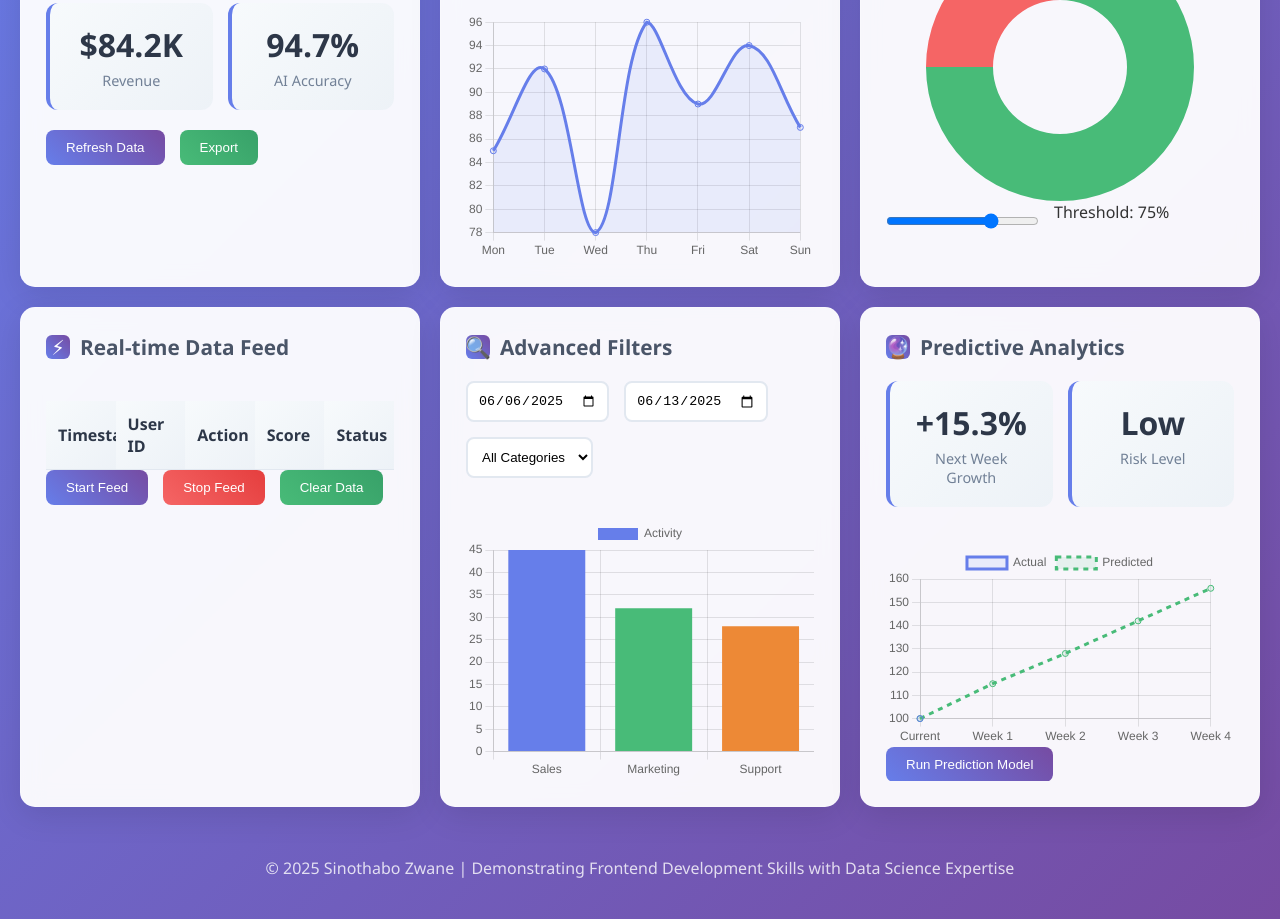
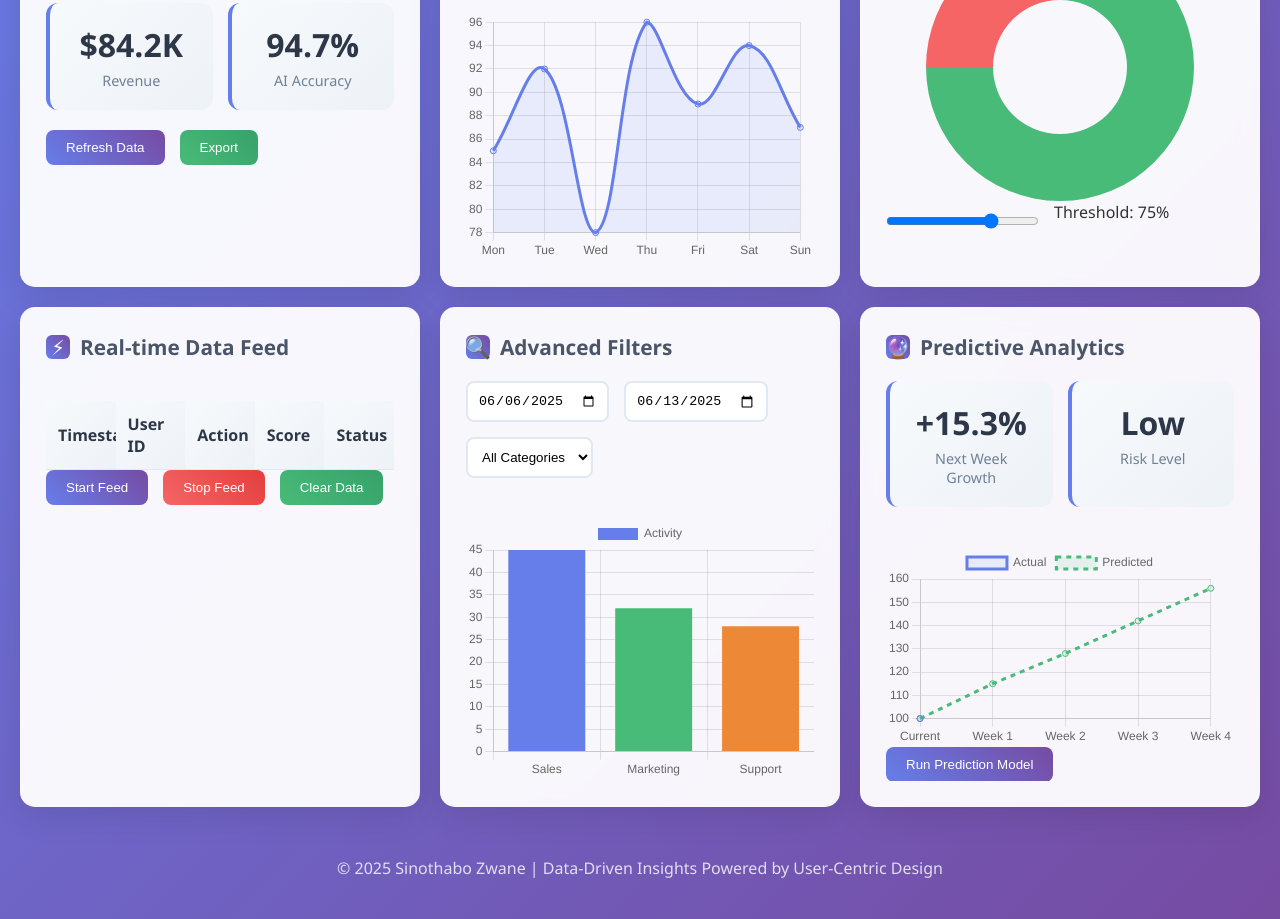
Before and after one commit to Siino-Z/data-analytics-dashboard, a plain HTML site: page index.html in a window 1280 px wide. Shown: the part 362-1281 px from the top of the page. Drawn offline with nearby package versions, Linux system fonts and the light colour scheme.

Commit message:
update footer

```diff
--- a/index.html
+++ b/index.html
@@ -440,7 +440,7 @@
         </div>
 
         <footer>
-            <p>© 2025 Sinothabo Zwane | Demonstrating Frontend Development Skills with Data Science Expertise</p>
+            <p>© 2025 Sinothabo Zwane | Data-Driven Insights Powered by User-Centric Design</p>
         </footer>
     </div>
 
```
